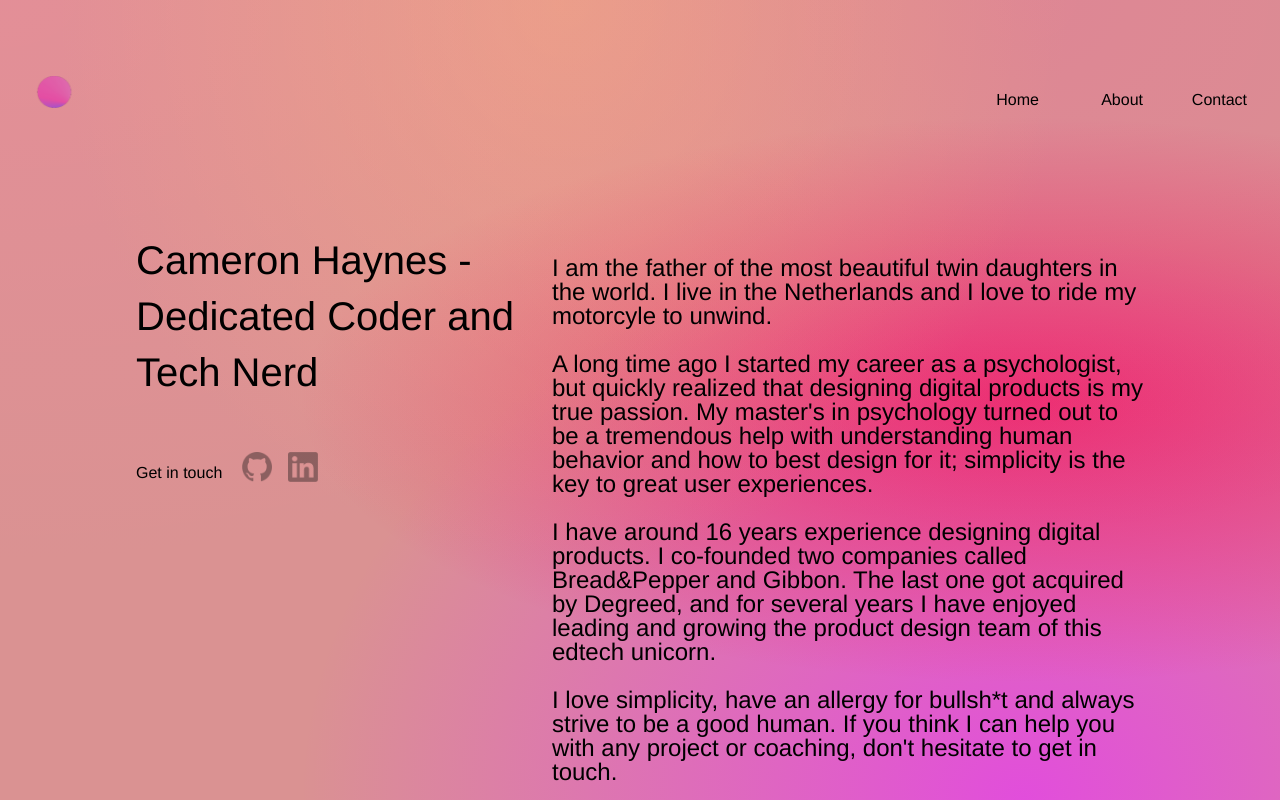
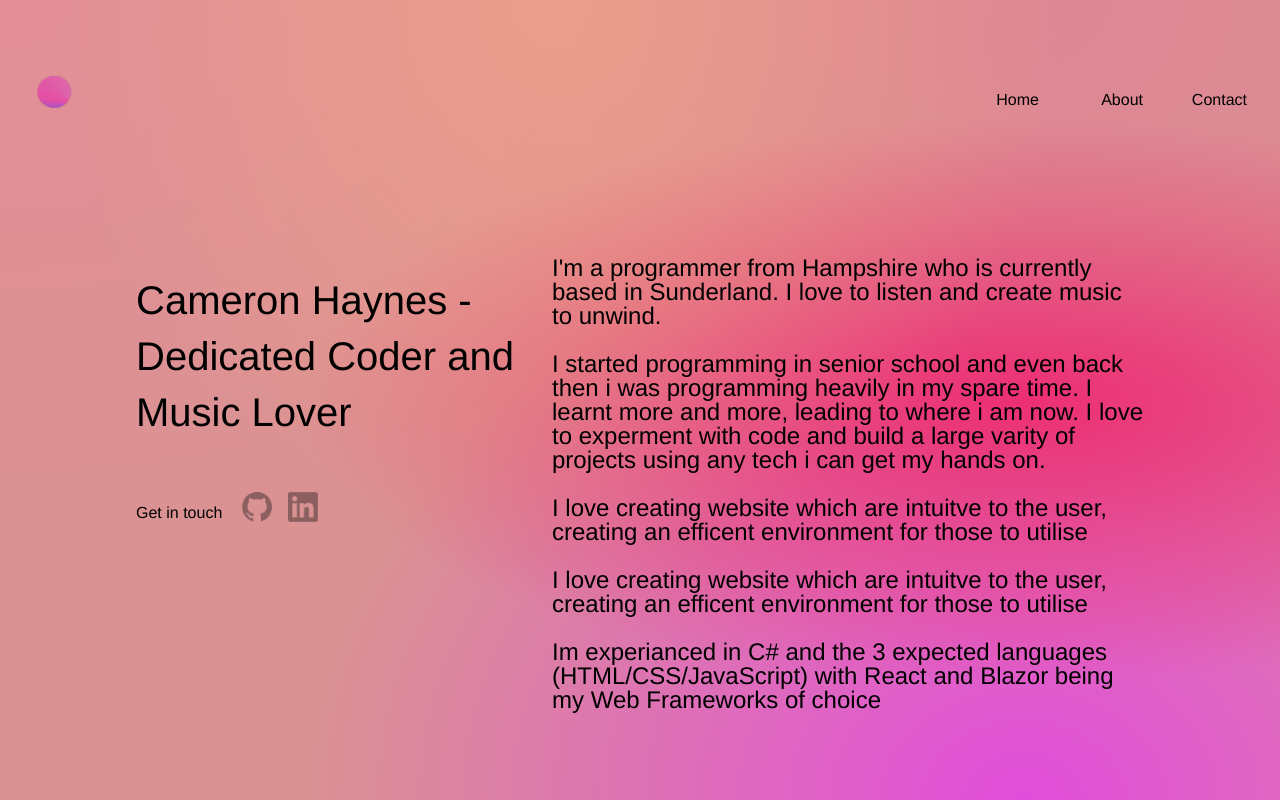
Before and after one commit to CamH04/PersonalSiteV2, a React (Create React App) app in the folder site/: page /About in a window 1280 px wide. Shown: the top 800 px of the page. Built offline with nearby package versions, Linux system fonts and the light colour scheme.

Commit message:
Changes to about page

```diff
--- a/site/src/pages/About.css
+++ b/site/src/pages/About.css
@@ -1,4 +1,4 @@
-p {
+p, h1{
     display: block;
     margin-block-start: 1em;
     margin-block-end: 1em;
--- a/site/src/pages/About.js
+++ b/site/src/pages/About.js
@@ -10,7 +10,7 @@ export default function About (){
             <div class="grid">
                 <div class="col-1 hide-m"></div>
                 <div class="col-4 col-5-m col-3-s" >
-                    <h1>Cameron Haynes -<span class="light">Dedicated Coder and Tech Nerd</span></h1>
+                    <h1>Cameron Haynes -<span class="light">Dedicated Coder and Music Lover</span></h1>
                     <ul class="contact">
                     <li><Link to="/contact" class="button">Get in touch</Link></li>
                     <li><a href="https://github.com/CamH04" target="_blank" class="social"><img src={GitHubLogo}alt="GitHub" width="30px" height="30px"></img></a></li>
@@ -19,16 +19,19 @@ export default function About (){
                 </div>
                 <div class="col-6 col-4-m col-3-s">
                     <p class="big">
-                    I am the father of the most beautiful twin daughters in the world. I live in the Netherlands and I love to ride my motorcyle to unwind.
+                    I'm a programmer from Hampshire who is currently based in Sunderland. I love to listen and create music to unwind.
                     </p>
                     <p class="big">
-                    A long time ago I started my career as a psychologist, but quickly realized that designing digital products is my true passion. My master's in psychology turned out to be a tremendous help with understanding human behavior and how to best design for it; <i>simplicity is the key to great user experiences.</i>
+                    I started programming in senior school and even back then i was programming heavily in my spare time. I learnt more and more, leading to where i am now. I love to experment with code and build a large varity of projects using any tech i can get my hands on.
                     </p>
                     <p class="big">
-                    I have around 16 years experience designing digital products. I co-founded two companies called Bread&amp;Pepper and Gibbon. The last one got acquired by Degreed, and for several years I have enjoyed leading and growing the product design team of this edtech unicorn.
+                    I love creating website which are intuitve to the user, creating an efficent environment for those to utilise
                     </p>
                     <p class="big">
-                    I love simplicity, have an allergy for bullsh*t and always strive to be a good human. If you think I can help you with any project or coaching, don't hesitate to get in touch.
+                    I love creating website which are intuitve to the user, creating an efficent environment for those to utilise
+                    </p>
+                    <p class="big">
+                    Im experianced in C# and the 3 expected languages (HTML/CSS/JavaScript) with React and Blazor being my Web Frameworks of choice
                     </p>
                 </div>
             </div>
```
